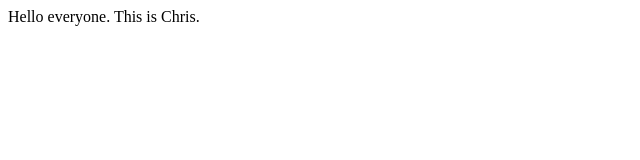
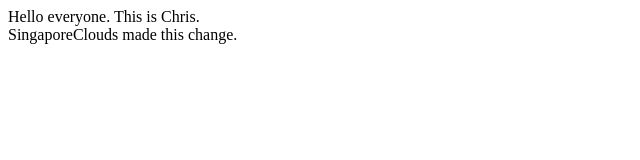
Before and after one commit to scboesch/week9, a website: page index.html in a window 1280 px wide. Shown: the whole page, without its empty margins (0-640 px from the left). Drawn offline with Linux system fonts and the light colour scheme.

Commit message:
Editing home page.

```diff
--- a/index.html
+++ b/index.html
@@ -1,7 +1,8 @@
 <html>
   <body>
     <div id="app">
-      Hello everyone. This is Chris.
+      Hello everyone. This is Chris.<br>
+     SingaporeClouds made this change.
     </div>
   </body>
 </html>
```
